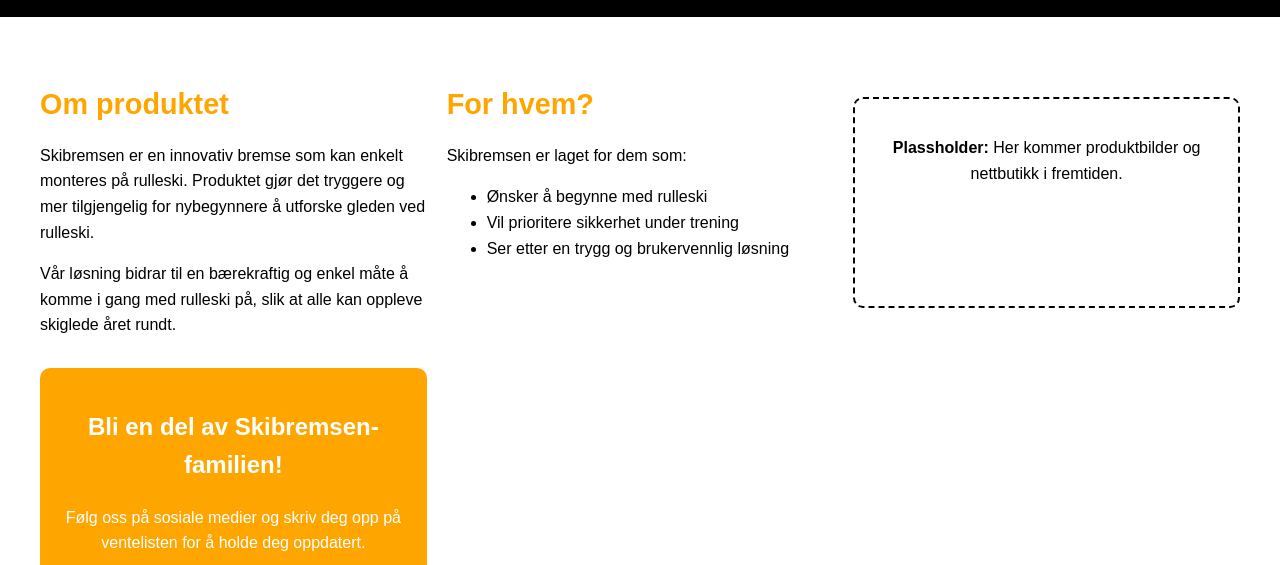
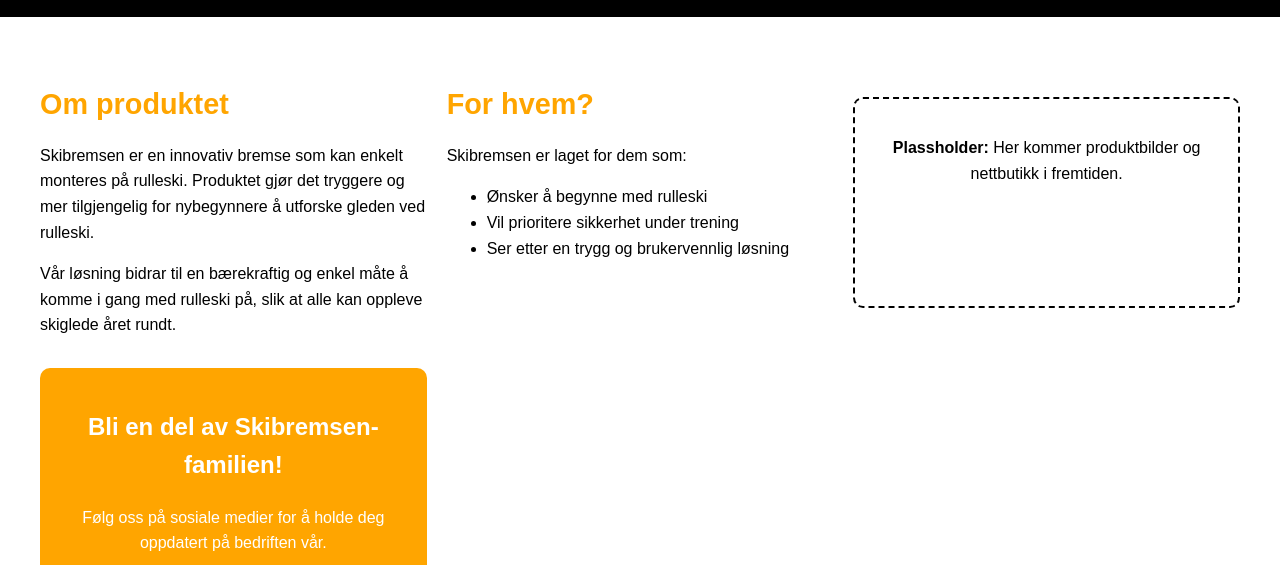
Before and after one commit to Skibremsn/Nettside-nr-2, a plain HTML site: page index.html in a window 1280 px wide. Shown: the part 235-800 px from the top of the page. Drawn offline with Linux system fonts and the light colour scheme.

Commit message:
Update index.html

```diff
--- a/index.html
+++ b/index.html
@@ -150,7 +150,7 @@
 
         <div class="cta">
             <h2>Bli en del av Skibremsen-familien!</h2>
-            <p>Følg oss på sosiale medier og skriv deg opp på ventelisten for å holde deg oppdatert.</p>
+            <p>Følg oss på sosiale medier for å holde deg oppdatert på bedriften vår.</p>
             <a href="mailto:skibremsn.ub@gmail.com">Kontakt oss</a>
         </div>
     </div>
```
